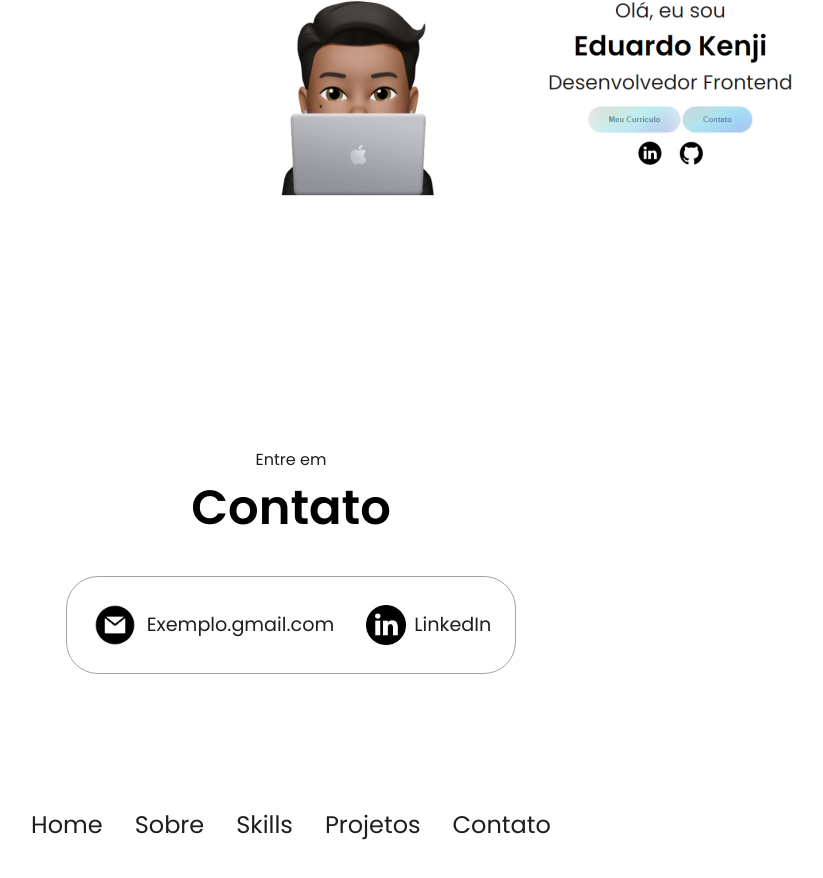
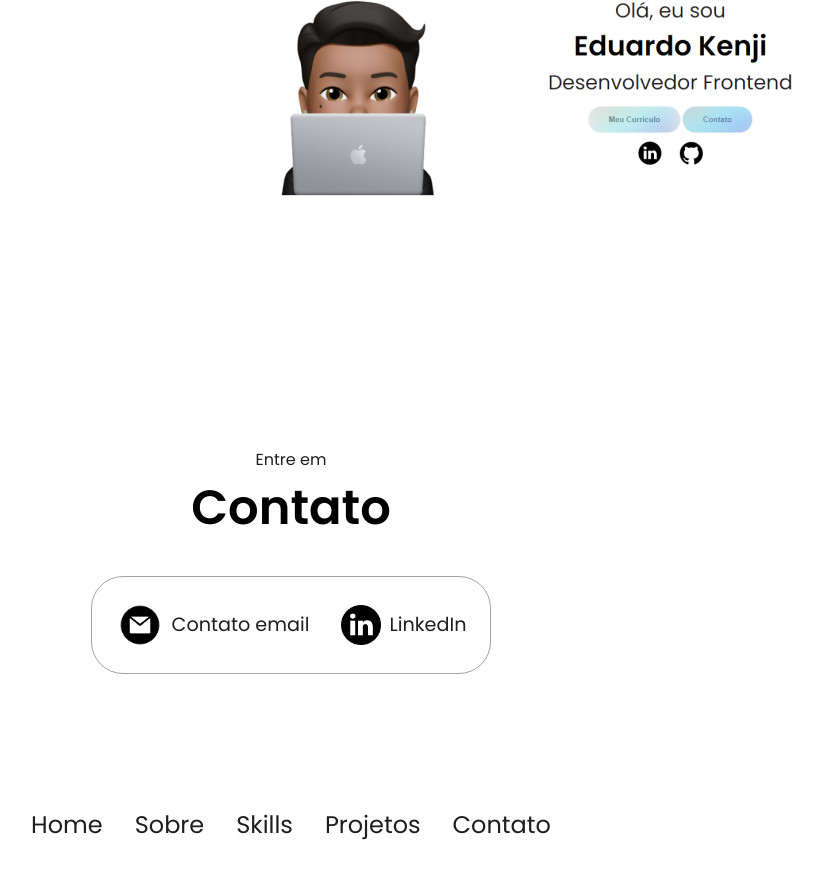
Before and after one commit to Kenjiisok/portfolio, a plain HTML site: page index.html in a window 1280 px wide. Shown: the part 2760-3638 px from the top of the page, without its empty margins (349-1172 px from the left). Drawn offline with Linux system fonts and the light colour scheme.

Commit message:
update na area de contato

```diff
--- a/index.html
+++ b/index.html
@@ -261,7 +261,7 @@
                     alt="email icon"
                     class="icon contact-icon email-icon"
                 />
-                <p><a href="mailto:dudu.hirose@hotmail.com">Exemplo.gmail.com</a></p>
+                <p><a href="mailto:dudu.hirose@hotmail.com">Contato email</a></p>
             </div>
             <div class="contact-info-container">
                 <img src="./assets/img/linkedin.png"
```
